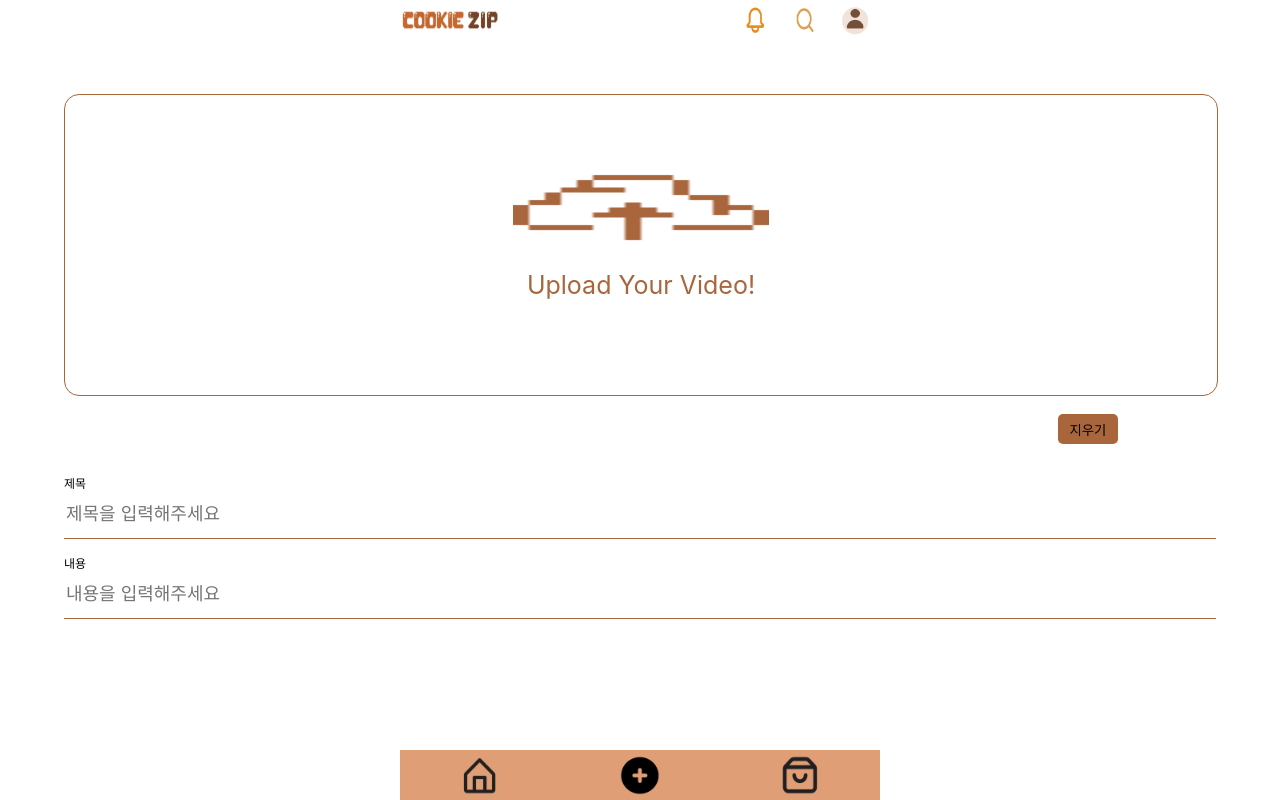
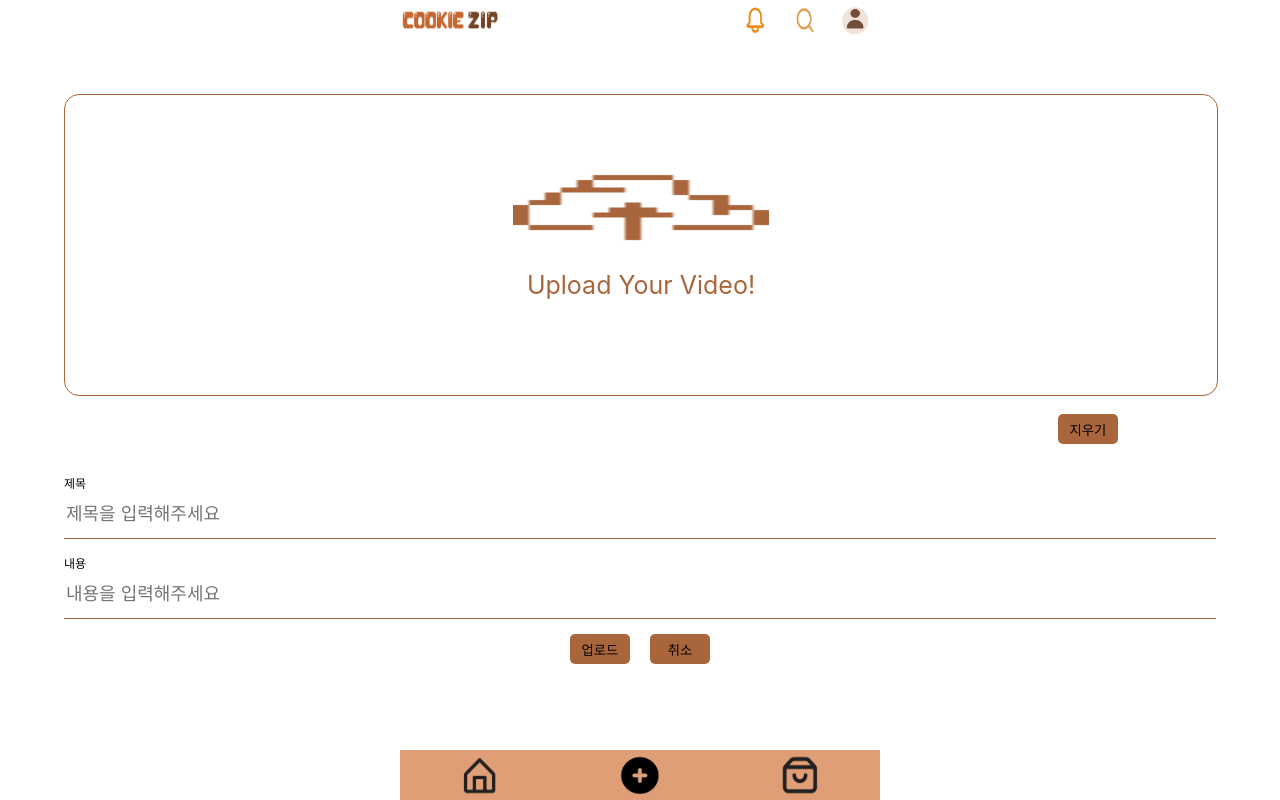
Before and after one commit to project-cookie-zip/cookie-zip, a Next.js app: page /videos/add in a window 1280 px wide. Built offline with nearby package versions, Linux system fonts and the light colour scheme.

Commit message:
add video btns

```diff
--- a/pages/videos/add.tsx
+++ b/pages/videos/add.tsx
@@ -56,6 +56,10 @@ export default function Add() {
         <span>내용</span>
         <input type="text" placeholder="내용을 입력해주세요" />
       </ContentsWrap>
+      <ButtonWrap>
+        <button>업로드</button>
+        <button>취소</button>
+      </ButtonWrap>
     </FormContainer>
   );
 }
@@ -147,3 +151,15 @@ const ContentsWrap = styled.div`
     }
   }
 `;
+
+const ButtonWrap = styled.div`
+  & button {
+    margin: 0 10px 0 10px;
+    border: none;
+    border-radius: 5px;
+    width: 60px;
+    height: 30px;
+    background-color: #a9653b;
+    transition: 0.3s;
+  }
+`;
```
